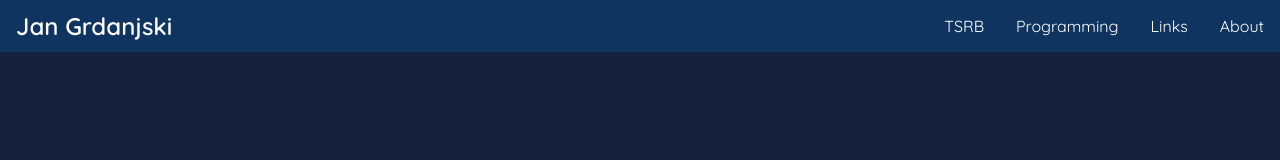
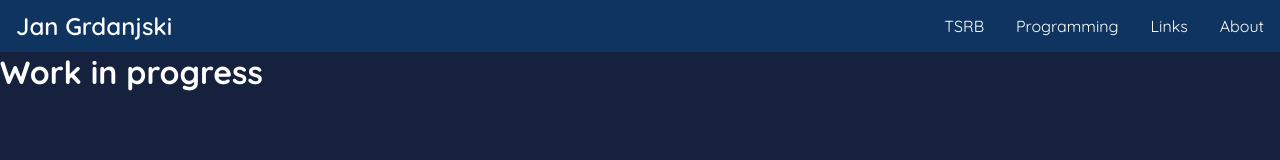
Before and after one commit to jangrd/jangrd.github.io, a plain HTML site: page index.html in a window 1280 px wide. Drawn offline with Linux system fonts and the light colour scheme.

Commit message:
Add files via upload

```diff
--- a/index.html
+++ b/index.html
@@ -32,6 +32,7 @@
             </ul>
         </div>
     </nav>
+    <h1>Work in progress</h1>
 </body>
 
 </html>
--- a/style.css
+++ b/style.css
@@ -97,3 +97,7 @@ body {
         display: flex;
     }
 }
+
+body h1 {
+    color: #ffffff;
+}
```
